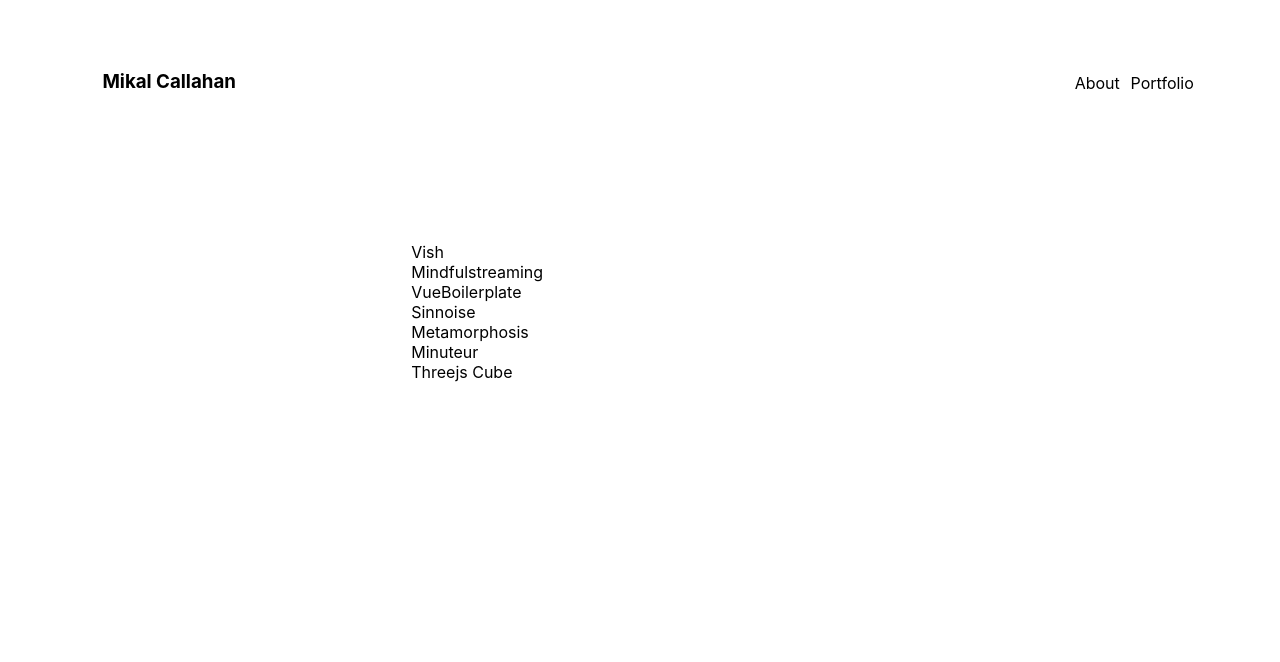
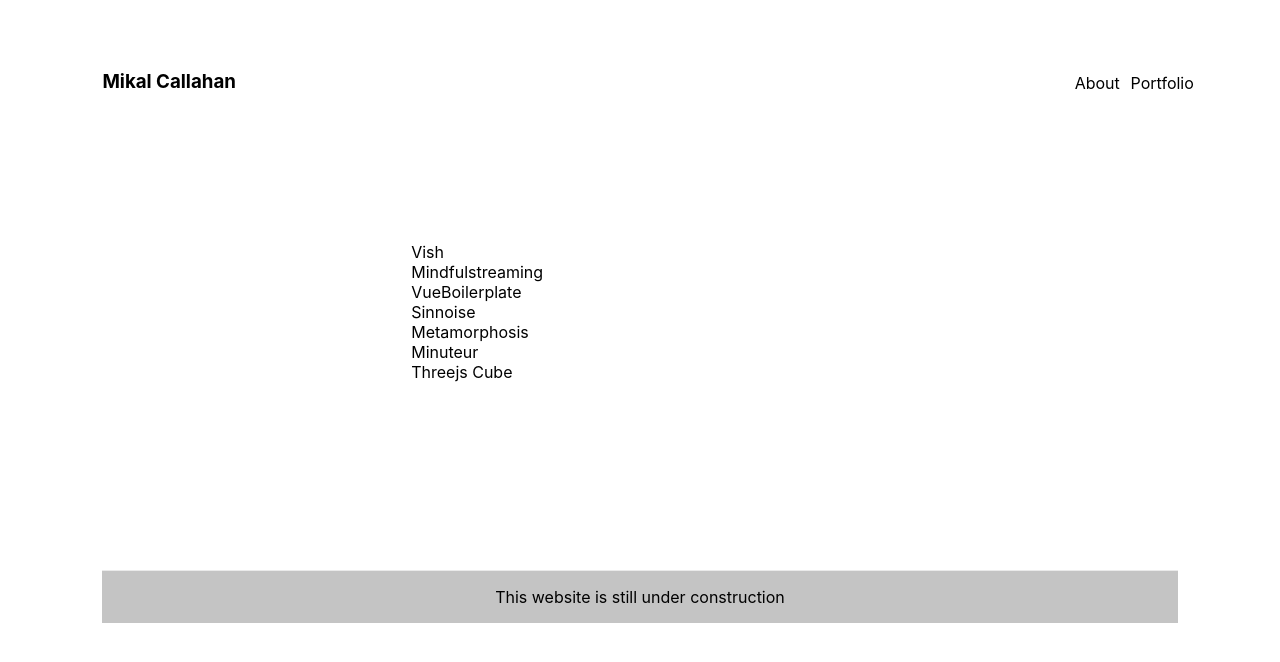
Before and after one commit to mikalcallahan/Portfolio, a Next.js app: page /portfolio in a window 1280 px wide. Shown: the top 662 px of the page. Built offline with nearby package versions, Linux system fonts and the light colour scheme.

Commit message:
footer component

```diff
--- /dev/null
+++ b/components/Footer.tsx
@@ -0,0 +1,7 @@
+export const Footer = () => {
+  return (
+    <footer className='footer alert'>
+      <p> This website is still under construction </p>
+    </footer>
+  )
+}
--- a/pages/about.tsx
+++ b/pages/about.tsx
@@ -1,4 +1,5 @@
-import { Header } from './Header'
+import { Header } from '../components/Header'
+import { Footer } from '../components/Footer'
 import { Paragraph } from '../components/Paragraph'
 import { NavigationListItem } from '../components/NavigationList'
 import styles from '../styles/Home.module.scss'
@@ -32,6 +33,7 @@ export default function About() {
           <NavigationListItem links={links}></NavigationListItem>
         </div>
       </main>
+      <Footer />
     </div>
   )
 }
--- a/pages/portfolio.tsx
+++ b/pages/portfolio.tsx
@@ -1,7 +1,8 @@
 import { NavigationListItem } from '../components/NavigationList'
 import styles from '../styles/Home.module.scss'
 import { NavigationLink } from '../models/NavLinks'
-import { Header } from './Header'
+import { Header } from '../components/Header'
+import { Footer } from '../components/Footer'
 
 export default function Portfolio() {
   const links: NavigationLink[] = [
@@ -43,15 +44,18 @@ export default function Portfolio() {
   ]
 
   return (
+    <div className='page-content'>
       <div className='container'>
-      <Header></Header>
+        <Header/>
         <main className='main'>
           {/*<Paragraph text={paragraph}></Paragraph>*/}
 
           <div className={styles.grid}>
-          <NavigationListItem links={links}></NavigationListItem>
+            <NavigationListItem links={links} />
           </div>
         </main>
+        <Footer />
+      </div>
     </div>
   )
 }
--- a/styles/globals.scss
+++ b/styles/globals.scss
@@ -15,14 +15,22 @@ a {
   box-sizing: border-box;
 }
 
+.page-content {
+  display: flex;
+  flex-direction: column;
+  overflow-y: hidden;
+}
+
 .container {
-  min-height: 100vh;
+  /*min-height: 100vh;*/
   padding: 4% 8%;
+  flex: 1;
   display: flex;
   flex-direction: column;
   justify-content: center;
   align-items: center;
   height: 100%;
+  overflow: hidden;
 }
 
 .main {
@@ -39,10 +47,14 @@ a {
 .footer {
   width: 100%;
   height: 100px;
+  /*padding: 5% 0;*/
+  margin-top: 10%;
   border-top: 1px solid #eaeaea;
   display: flex;
   justify-content: center;
   align-items: center;
+  flex: 1;
+  overflow: hidden;
 }
 
 .footer a {
@@ -52,6 +64,10 @@ a {
   flex-grow: 1;
 }
 
+.footer.alert {
+  background-color: #c4c4c4;
+}
+
 ul {
   list-style: none;
   width: 100%;
```
Also changed, not shown: components/Header.tsx (renamed from pages/Header.tsx). Lines whose indentation alone changed are shown as unchanged.
